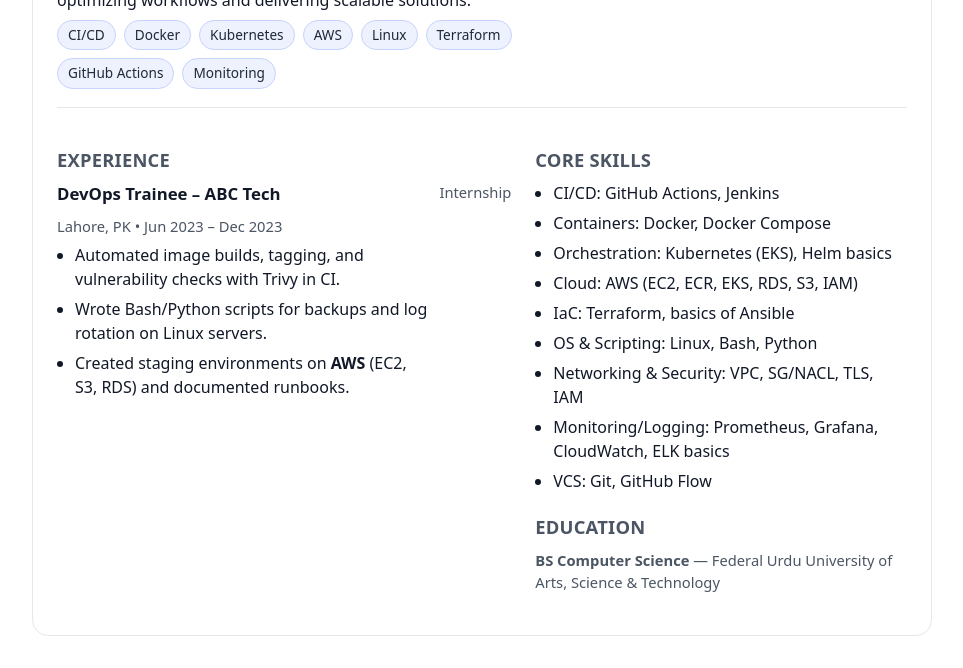
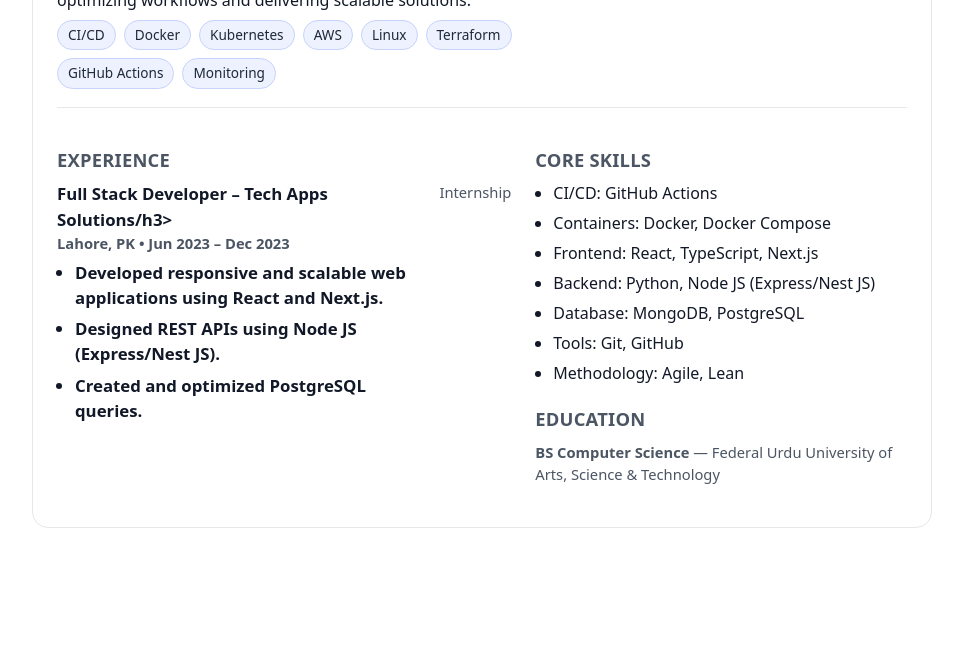
Before and after one commit to muzair-devops/muzair-devops.github.io, a plain HTML site: page index.html in a window 1280 px wide. Shown: the part 201-869 px from the top of the page, without its empty margins (158-1121 px from the left). After the commit the page ends 800 px from the top, so only its background shows below. Drawn offline with Linux system fonts and the light colour scheme.

Commit message:
Update index.html

```diff
--- a/index.html
+++ b/index.html
@@ -69,12 +69,12 @@
           <h2>Experience</h2>
           <article class="role">
             <div>
-              <h3>DevOps Trainee – ABC Tech</h3>
+              <h3>Full Stack Developer – Tech Apps Solutions/h3>
               <div class="meta">Lahore, PK • Jun 2023 – Dec 2023</div>
               <ul>
-                <li>Automated image builds, tagging, and vulnerability checks with Trivy in CI.</li>
-                <li>Wrote Bash/Python scripts for backups and log rotation on Linux servers.</li>
-                <li>Created staging environments on <strong>AWS</strong> (EC2, S3, RDS) and documented runbooks.</li>
+                <li>Developed responsive and scalable web applications using React and Next.js.</li>
+                <li>Designed REST APIs using Node JS (Express/Nest JS).</li>
+                <li>Created and optimized PostgreSQL queries.</li>
               </ul>
             </div>
             <div class="meta">Internship</div>
@@ -87,15 +87,13 @@
         <div class="section">
           <h2>Core Skills</h2>
           <ul>
-            <li>CI/CD: GitHub Actions, Jenkins</li>
+            <li>CI/CD: GitHub Actions</li>
             <li>Containers: Docker, Docker Compose</li>
-            <li>Orchestration: Kubernetes (EKS), Helm basics</li>
-            <li>Cloud: AWS (EC2, ECR, EKS, RDS, S3, IAM)</li>
-            <li>IaC: Terraform, basics of Ansible</li>
-            <li>OS & Scripting: Linux, Bash, Python</li>
-            <li>Networking & Security: VPC, SG/NACL, TLS, IAM</li>
-            <li>Monitoring/Logging: Prometheus, Grafana, CloudWatch, ELK basics</li>
-            <li>VCS: Git, GitHub Flow</li>
+            <li>Frontend: React, TypeScript, Next.js</li>
+            <li>Backend: Python, Node JS (Express/Nest JS)</li>
+            <li>Database: MongoDB, PostgreSQL</li>
+            <li>Tools: Git, GitHub</li>
+            <li>Methodology: Agile, Lean</li>
           </ul>
         </div>
 
```
